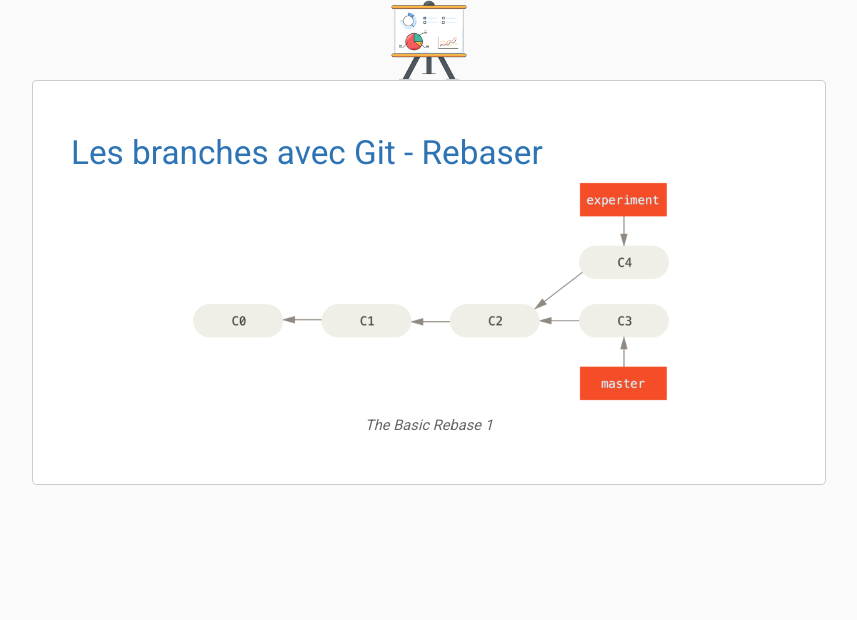
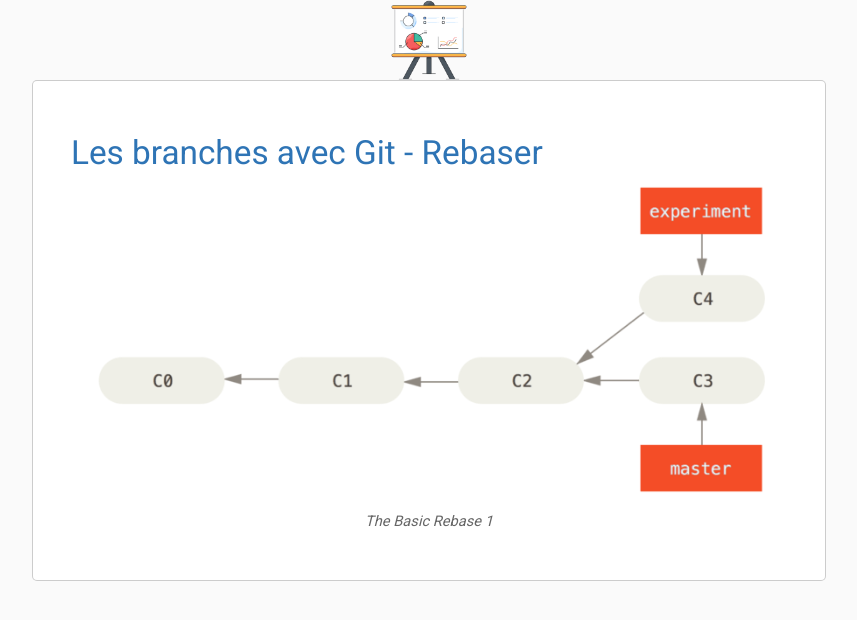
Before and after one commit to labs-web/rappel-niveau2, a Jekyll site: the page built from docs/git-Les-branches-avec-Git/Git-Branching-Rebasing/Git-Branching-Rebasing.md, in a window 1280 px wide. Shown: the top 620 px of the page, without its empty margins (211-1068 px from the left). Built offline with Jekyll 4.4.1, drawn with Linux system fonts in a browser that asks for light colours; our own code applies the rules of GitHub Pages for plain Markdown files.

Commit message:
save travail

```diff
--- a/docs/git-Les-branches-avec-Git/Git-Branching-Rebasing/Git-Branching-Rebasing.md
+++ b/docs/git-Les-branches-avec-Git/Git-Branching-Rebasing/Git-Branching-Rebasing.md
@@ -6,5 +6,5 @@ order: 236
 
 # Les branches avec Git - Rebaser
 
-![The Basic Rebase](./images/basic-rebase-1.png){:width="500px" }
+![The Basic Rebase](./images/basic-rebase-1.png){:width="700px" }
 *The Basic Rebase 1*
```
